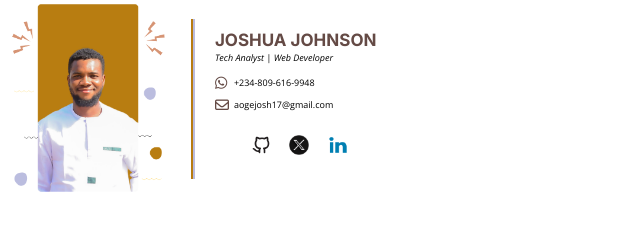
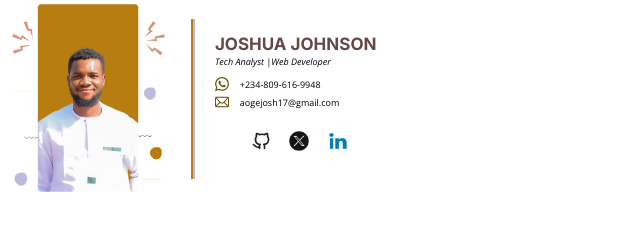
Before and after one commit to Leovihildo/emailSignature, a plain HTML site: page index.html in a window 1280 px wide. Shown: the full height of the page, 0-640 px from the left. Drawn offline with nearby package versions, Linux system fonts and the light colour scheme.

Commit message:
Update index.html

```diff
--- a/index.html
+++ b/index.html
@@ -15,7 +15,6 @@
             </xml>
         </noscript>
     <! [end if] -->
-    <script src="https://kit.fontawesome.com/d2d33bd796.js" crossorigin="anonymous"></script>
     <style>
         @import url('https://fonts.googleapis.com/css2?family=Inter:ital,opsz,wght@0,14..32,100..900;1,14..32,100..900&family=Open+Sans:ital,wght@0,300..800;1,300..800&display=swap');
         @import url('https://fonts.googleapis.com/css2?family=Inter:ital,opsz,wght@0,14..32,100..900;1,14..32,100..900&display=swap');
@@ -68,18 +67,30 @@
                                 <tr>
                                     <td style="width: 100%; padding: 5px 2px;">
                                         <h1 class="h1" style="color: #644a45;">JOSHUA JOHNSON</h1>
-                                        <p class="p" style="font-style: italic;">Tech Analyst | Web Developer</p>
+                                        <p class="p" style="font-style: italic;">Tech Analyst |Web Developer</p>
                                     </td>
                                 </tr>
                                 <tr>
                                     <td align= "center">
                                         <table role="presentation" style="width: 100%; border-collapse: collapse; border: 0; border-spacing: 0;">
                                             <tr>
-                                                <td style="width: 17px;"><p class="p"><i class="fa fa-whatsapp" aria-hidden="true" style="color: #644a45;"></i></p></td>
+                                                <td><p style="margin: 0; line-height: 15px;"><svg style="padding: 0;" xmlns="http://www.w3.org/2000/svg" xmlns:xlink="http://www.w3.org/1999/xlink" version="1.1" width="14" height="14" viewBox="0 0 256 256" xml:space="preserve">
+                                                    <g style="stroke: none; stroke-width: 0; stroke-dasharray: none; stroke-linecap: butt; stroke-linejoin: miter; stroke-miterlimit: 10; fill: none; fill-rule: nonzero; opacity: 1;" transform="translate(1.4065934065934016 1.4065934065934016) scale(2.81 2.81)">
+                                                        <path d="M 0.576 44.596 C 0.573 52.456 2.626 60.129 6.53 66.892 L 0.201 90 l 23.65 -6.201 c 6.516 3.553 13.852 5.426 21.318 5.429 h 0.019 c 24.586 0 44.601 -20.009 44.612 -44.597 c 0.004 -11.917 -4.633 -23.122 -13.055 -31.552 C 68.321 4.65 57.121 0.005 45.188 0 C 20.597 0 0.585 20.005 0.575 44.595 M 14.658 65.727 l -0.883 -1.402 c -3.712 -5.902 -5.671 -12.723 -5.669 -19.726 C 8.115 24.161 24.748 7.532 45.201 7.532 c 9.905 0.004 19.213 3.865 26.215 10.871 c 7.001 7.006 10.854 16.32 10.851 26.224 c -0.009 20.439 -16.643 37.068 -37.08 37.068 h -0.015 c -6.655 -0.004 -13.181 -1.79 -18.872 -5.168 l -1.355 -0.803 l -14.035 3.68 L 14.658 65.727 z M 45.188 89.228 L 45.188 89.228 L 45.188 89.228 C 45.187 89.228 45.187 89.228 45.188 89.228" style="stroke: none; stroke-width: 1; stroke-dasharray: none; stroke-linecap: butt; stroke-linejoin: miter; stroke-miterlimit: 10; fill: rgb(100, 74, 0); fill-rule: nonzero; opacity: 1;" transform=" matrix(1 0 0 1 0 0) " stroke-linecap="round"/>
+                                                        <path d="M 34.038 25.95 c -0.835 -1.856 -1.714 -1.894 -2.508 -1.926 c -0.65 -0.028 -1.394 -0.026 -2.136 -0.026 c -0.744 0 -1.951 0.279 -2.972 1.394 c -1.022 1.116 -3.902 3.812 -3.902 9.296 c 0 5.485 3.995 10.784 4.551 11.529 c 0.558 0.743 7.712 12.357 19.041 16.825 c 9.416 3.713 11.333 2.975 13.376 2.789 c 2.044 -0.186 6.595 -2.696 7.524 -5.299 c 0.929 -2.603 0.929 -4.834 0.651 -5.299 c -0.279 -0.465 -1.022 -0.744 -2.137 -1.301 c -1.115 -0.558 -6.595 -3.254 -7.617 -3.626 c -1.022 -0.372 -1.765 -0.557 -2.509 0.559 c -0.743 1.115 -2.878 3.625 -3.528 4.368 c -0.65 0.745 -1.301 0.838 -2.415 0.28 c -1.115 -0.559 -4.705 -1.735 -8.964 -5.532 c -3.314 -2.955 -5.551 -6.603 -6.201 -7.719 c -0.65 -1.115 -0.069 -1.718 0.489 -2.274 c 0.501 -0.499 1.115 -1.301 1.673 -1.952 c 0.556 -0.651 0.742 -1.116 1.113 -1.859 c 0.372 -0.744 0.186 -1.395 -0.093 -1.953 C 37.195 33.666 35.029 28.154 34.038 25.95" style="stroke: none; stroke-width: 1; stroke-dasharray: none; stroke-linecap: butt; stroke-linejoin: miter; stroke-miterlimit: 10; fill: rgb(100, 74, 0); fill-rule: nonzero; opacity: 1;" transform=" matrix(1 0 0 1 0 0) " stroke-linecap="round"/>
+                                                    </g>
+                                                    </svg></p></td>
                                                 <td><p class="p">+234-809-616-9948</p></td>
                                             </tr>
                                             <tr>
-                                                <td style="width: 17px;"><p class="p"><i class="fa fa-envelope-o" aria-hidden="true" style="color: #644a45;"></i></p></td>
+                                                <td><p style="margin: 0; line-height: 15px;"><svg style="padding: 0;" xmlns="http://www.w3.org/2000/svg" xmlns:xlink="http://www.w3.org/1999/xlink" version="1.1" width="14" height="14" viewBox="0 0 256 256" xml:space="preserve">
+                                                    <g style="stroke: none; stroke-width: 0; stroke-dasharray: none; stroke-linecap: butt; stroke-linejoin: miter; stroke-miterlimit: 10; fill: none; fill-rule: nonzero; opacity: 1;" transform="translate(1.4065934065934016 1.4065934065934016) scale(2.81 2.81)">
+                                                        <path d="M 80.89 78.772 H 9.11 c -5.023 0 -9.11 -4.087 -9.11 -9.11 V 20.338 c 0 -5.023 4.087 -9.11 9.11 -9.11 h 71.78 c 5.023 0 9.11 4.087 9.11 9.11 v 49.324 C 90 74.686 85.913 78.772 80.89 78.772 z M 9.11 17.228 c -1.715 0 -3.11 1.396 -3.11 3.11 v 49.324 c 0 1.715 1.395 3.11 3.11 3.11 h 71.78 c 1.715 0 3.11 -1.396 3.11 -3.11 V 20.338 c 0 -1.715 -1.396 -3.11 -3.11 -3.11 H 9.11 z" style="stroke: none; stroke-width: 1; stroke-dasharray: none; stroke-linecap: butt; stroke-linejoin: miter; stroke-miterlimit: 10; fill: rgb(100, 74, 0); fill-rule: nonzero; opacity: 1;" transform=" matrix(1 0 0 1 0 0) " stroke-linecap="round"/>
+                                                        <path d="M 45 55.427 c -5.408 0 -10.599 -2.292 -14.242 -6.288 L 2.493 18.125 l 4.435 -4.042 l 28.265 31.013 c 2.545 2.792 6.028 4.331 9.807 4.331 c 3.779 0 7.262 -1.538 9.808 -4.331 l 28.266 -31.013 l 4.434 4.042 L 59.241 49.138 C 55.599 53.135 50.408 55.427 45 55.427 z" style="stroke: none; stroke-width: 1; stroke-dasharray: none; stroke-linecap: butt; stroke-linejoin: miter; stroke-miterlimit: 10; fill: rgb(100, 74, 0); fill-rule: nonzero; opacity: 1;" transform=" matrix(1 0 0 1 0 0) " stroke-linecap="round"/>
+                                                        <rect x="-0.96" y="57.16" rx="0" ry="0" width="38.98" height="6" style="stroke: none; stroke-width: 1; stroke-dasharray: none; stroke-linecap: butt; stroke-linejoin: miter; stroke-miterlimit: 10; fill: rgb(100, 74, 0); fill-rule: nonzero; opacity: 1;" transform=" matrix(0.7053 -0.7089 0.7089 0.7053 -37.1881 30.8639) "/>
+                                                        <rect x="68.47" y="40.67" rx="0" ry="0" width="6" height="38.98" style="stroke: none; stroke-width: 1; stroke-dasharray: none; stroke-linecap: butt; stroke-linejoin: miter; stroke-miterlimit: 10; fill: rgb(100, 74, 0); fill-rule: nonzero; opacity: 1;" transform=" matrix(0.709 -0.7053 0.7053 0.709 -21.628 67.9146) "/>
+                                                    </g>
+                                                    </svg></p></td>
                                                 <td><p class="p">aogejosh17@gmail.com</p></td>
                                             </tr>
                                         </table>
```
